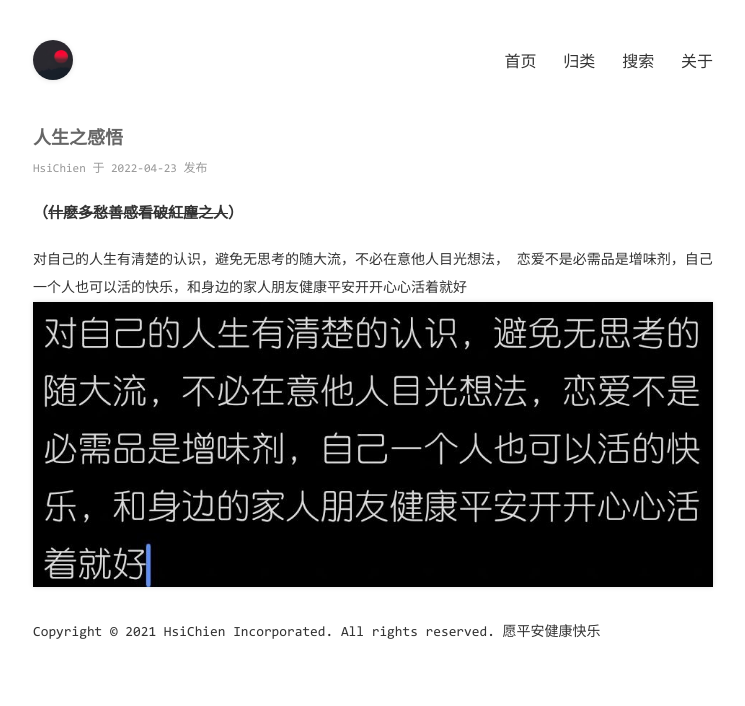
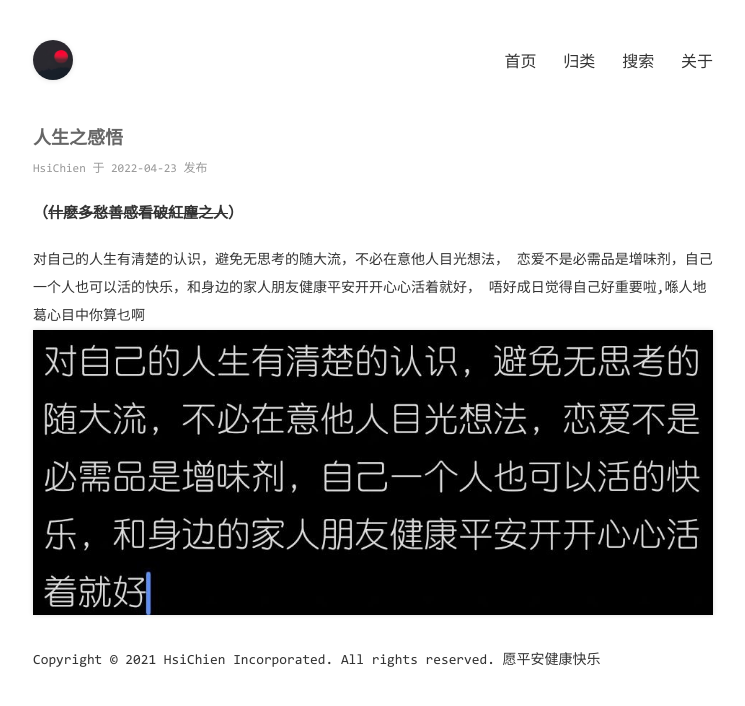
Before and after one commit to hsichien/hsichien.github.io, a Jekyll site: the page built from _posts/2022-04-23-人生之感悟.md, in a window 1280 px wide. Shown: the top 706 px of the page, without its empty margins (267-1012 px from the left). Built offline with Jekyll 4.4.1, drawn with Linux system fonts in a browser that asks for light colours.

Commit message:
Update 2022-04-23-人生之感悟.md

```diff
--- a/_posts/2022-04-23-人生之感悟.md
+++ b/_posts/2022-04-23-人生之感悟.md
@@ -6,5 +6,6 @@ categories: [感悟]
 
 #### （~~什麽多愁善感看破紅塵之人~~）
 对自己的人生有清楚的认识，避免无思考的随大流，不必在意他人目光想法，
-恋爱不是必需品是增味剂，自己一个人也可以活的快乐，和身边的家人朋友健康平安开开心心活着就好
+恋爱不是必需品是增味剂，自己一个人也可以活的快乐，和身边的家人朋友健康平安开开心心活着就好，
+唔好成日觉得自己好重要啦,喺人地葛心目中你算乜啊
 ![感悟](01.jpg)
```
